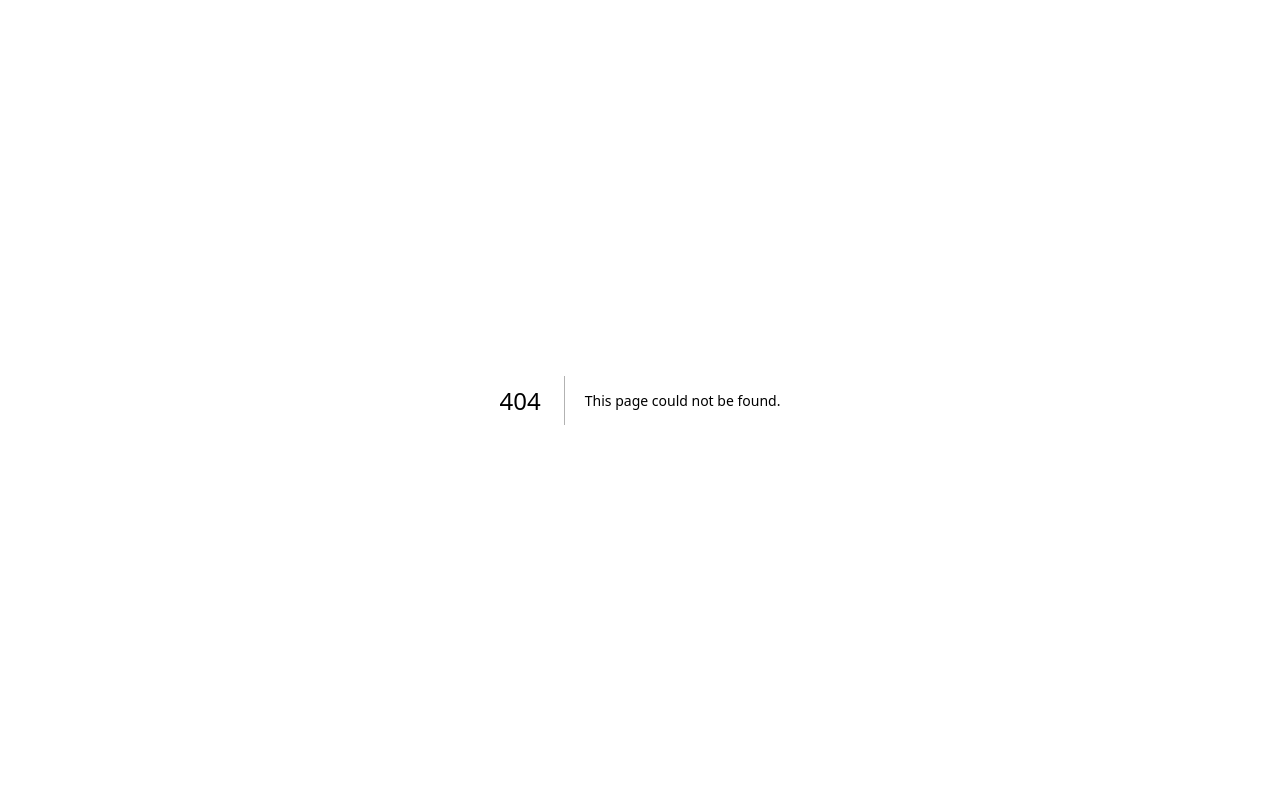
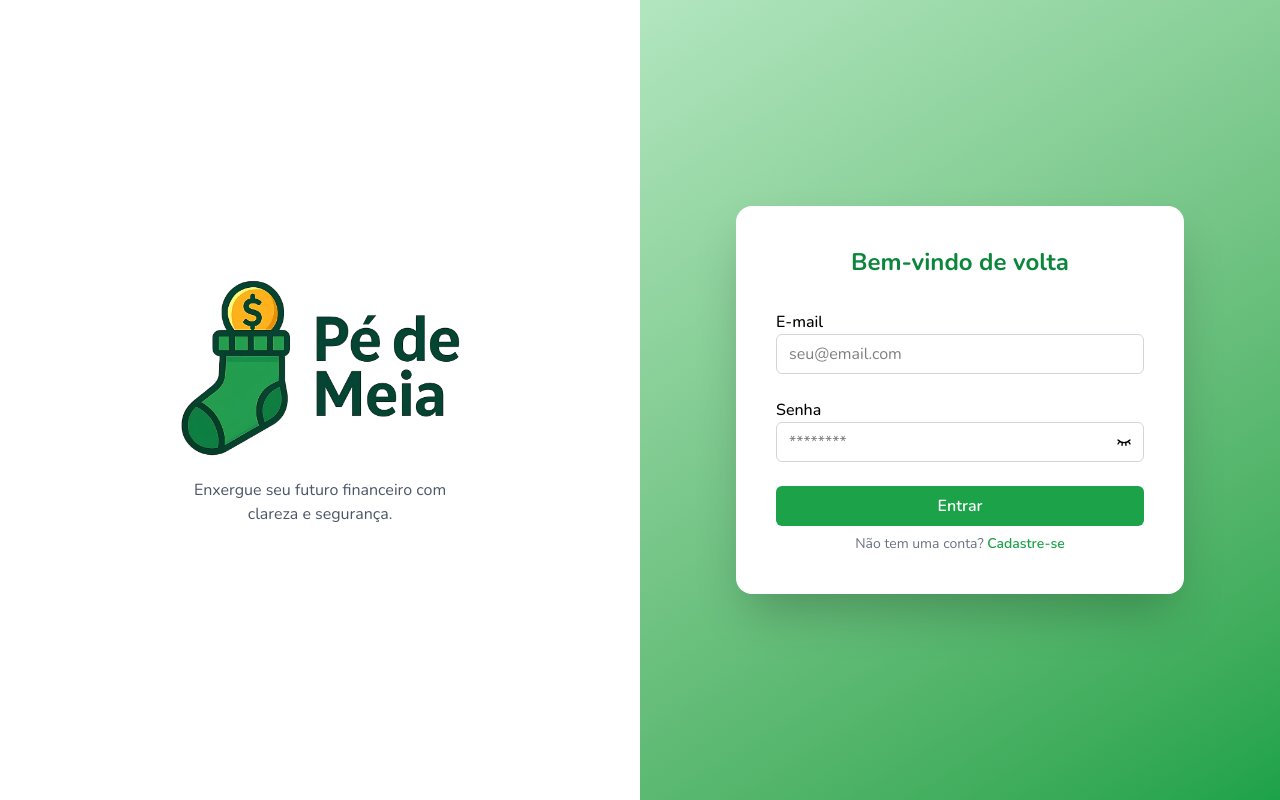
Before and after one commit to GuiPM001/pe-de-meia, a Next.js app: page /login in a window 1280 px wide. Before the commit this address had no page. Built offline with nearby package versions, Linux system fonts and the light colour scheme.

Commit message:
login page

```diff
--- /dev/null
+++ b/app/login/page.tsx
@@ -0,0 +1,72 @@
+"use client";
+
+import React, { useState } from "react";
+import logo from "@/app/assets/logo.png";
+import Image from "next/image";
+import Input from "../components/core/input";
+import PasswordInput from "../components/core/passwordInput";
+import Button from "../components/core/button";
+
+export default function Login() {
+  const [form, setForm] = useState({
+    email: "",
+    password: "",
+  });
+
+  const handleForm = (e: React.ChangeEvent<HTMLInputElement>) => {
+    setForm({
+      ...form,
+      [e.target.name]: e.target.value,
+    });
+  };
+
+  const submitLogin = () => {
+    console.log(form);
+  };
+
+  return (
+    <div className="flex h-screen bg-gradient-to-br from-green-100 to-primary">
+      <div className="flex flex-col w-1/2 bg-white items-center justify-center p-8">
+        <Image alt="Pé de meia logo" src={logo} width={384} height={188} />
+        <p className="text-gray-600 mt-4 max-w-72 text-wrap text-center">
+          Enxergue seu futuro financeiro com clareza e segurança.
+        </p>
+      </div>
+
+      <div className="flex w-1/2 items-center justify-center p-8">
+        <div className="bg-white rounded-2xl shadow-2xl p-10 w-full max-w-md">
+          <h2 className="text-2xl font-bold text-primary-dark text-center mb-8">
+            Bem-vindo de volta
+          </h2>
+
+          <div className="space-y-6">
+            <Input
+              label="E-mail"
+              placeholder="seu@email.com"
+              name="email"
+              value={form.email}
+              onChange={handleForm}
+            />
+            <PasswordInput
+              placeholder="********"
+              name="password"
+              value={form.password}
+              onChange={handleForm}
+            />
+
+            <Button type="submit" onClick={submitLogin}>
+              Entrar
+            </Button>
+          </div>
+
+          <p className="text-center text-gray-500 text-sm mt-2">
+            Não tem uma conta?{" "}
+            <a href="#" className="text-primary hover:underline font-semibold">
+              Cadastre-se
+            </a>
+          </p>
+        </div>
+      </div>
+    </div>
+  );
+}
```
Also changed, not shown: app/assets/logo.png (added).
